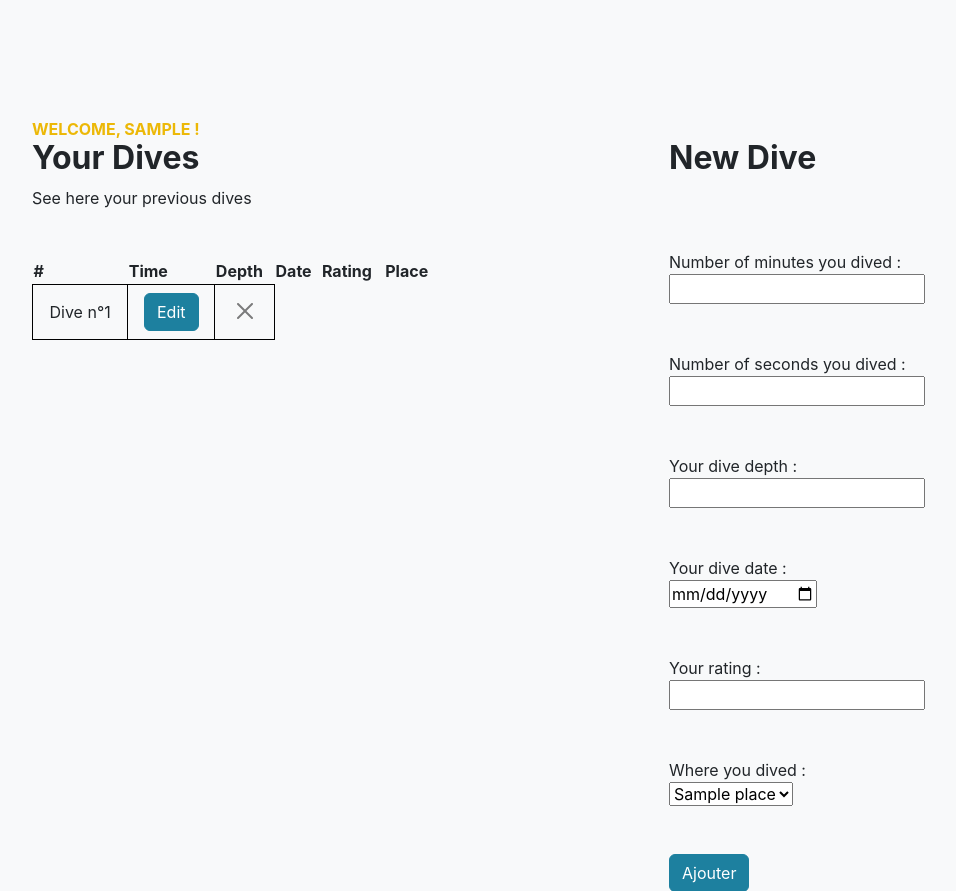
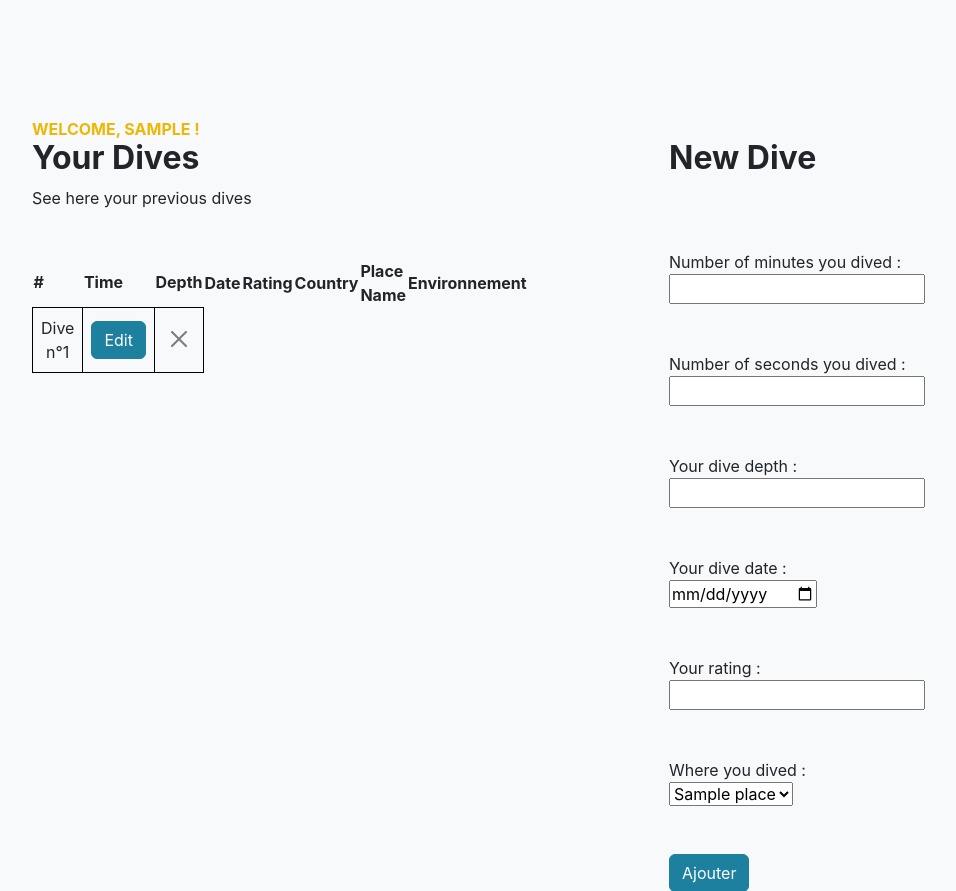
Before and after one commit to LisaMrc/Workshop_AL, a Flask app: template templates/userDives.html in a window 1280 px wide. Shown: the top 891 px of the page, without its empty margins (86-1042 px from the left). Run offline with Flask 3, Linux system fonts and the light colour scheme; the visitor is signed in with stand-in values (Sample User, id 1); the template is opened without the code that fills it: most values are stand-ins (such as "Sample title", 1, 10 or a date in 2020); some libraries are stand-ins or nearby versions.

Commit message:
[DONE] add places to dives with places names displayed

```diff
--- a/router.py
+++ b/router.py
@@ -86,7 +86,7 @@ def add_user():
 def show_dives():
     try:
         connection, cursor = get_cursor()
-        cursor.execute("SELECT * FROM dive WHERE diver_id = %s", (session['id'],))
+        cursor.execute("SELECT * FROM dive JOIN place ON dive.place_id = place.place_id WHERE diver_id = %s", (session['id'],))
         user_dives = cursor.fetchall()
     except Exception as e:
         logging.error(f"An error occurred: {e}")
--- a/templates/userDives.html
+++ b/templates/userDives.html
@@ -36,7 +36,9 @@
                                     <th>Depth</th>
                                     <th>Date</th>
                                     <th>Rating</th>
-                                    <th>Place</th>
+                                    <th>Country</th>
+                                    <th>Place Name</th>
+                                    <th>Environnement</th>
                                 </tr>
                             </thead>
                             <tbody>
@@ -50,9 +52,7 @@
                                                 <td class="my_td">{{user_dive}} m</td>
                                             {% elif loop.index0 == 5 %}
                                                 <td class="my_td">{{user_dive}}/5</td>
-                                            {% elif loop.index0 == 7 %}
-                                                <td class="my_td">{{user_dive}}</td>
-                                            {% elif loop.index0 != 0 and loop.index0 != 2 and loop.index0 != 6 and loop.index0 != 8 %}
+                                            {% elif loop.index0 != 0 and loop.index0 != 2 and loop.index0 != 6 and loop.index0 != 7 and loop.index0 != 8 and loop.index0 != 9 %}
                                                 <td class="my_td">{{user_dive}}</td>
                                             {% endif %}
                                         {% endfor %}
```
